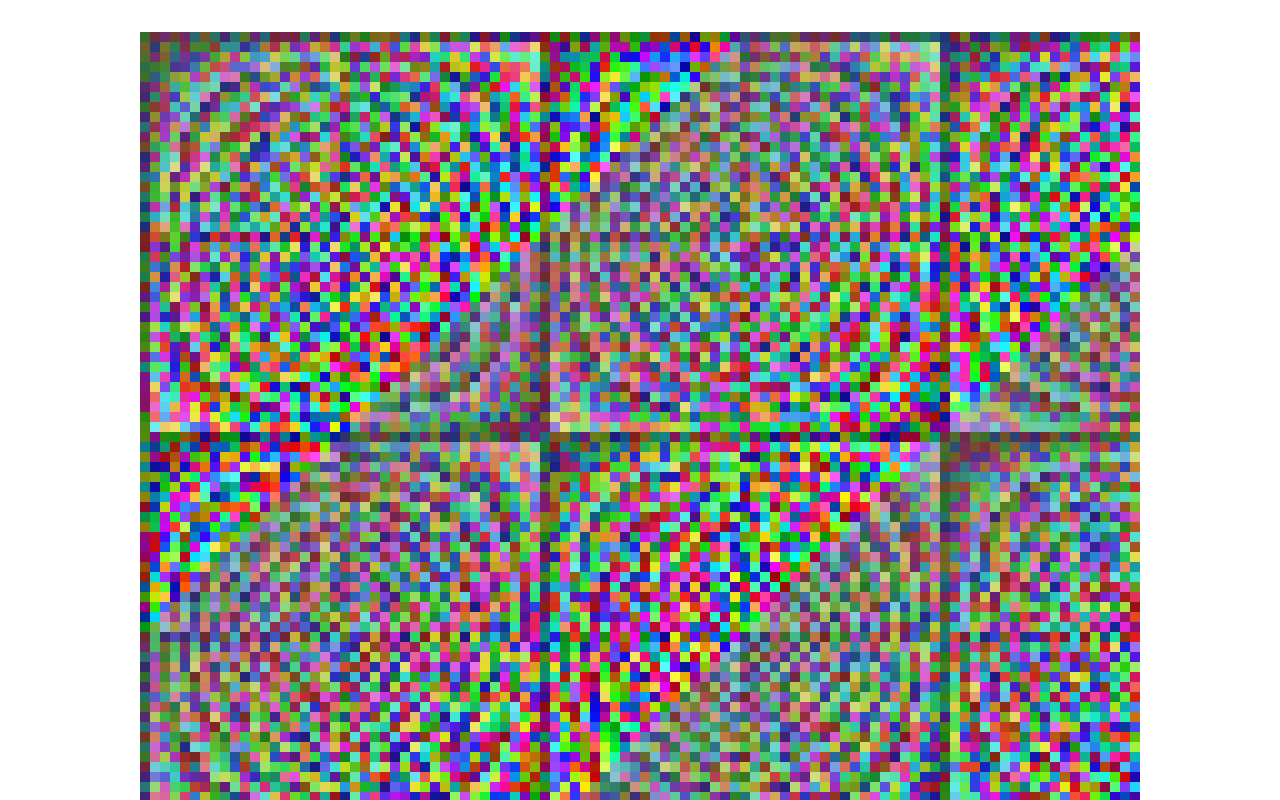
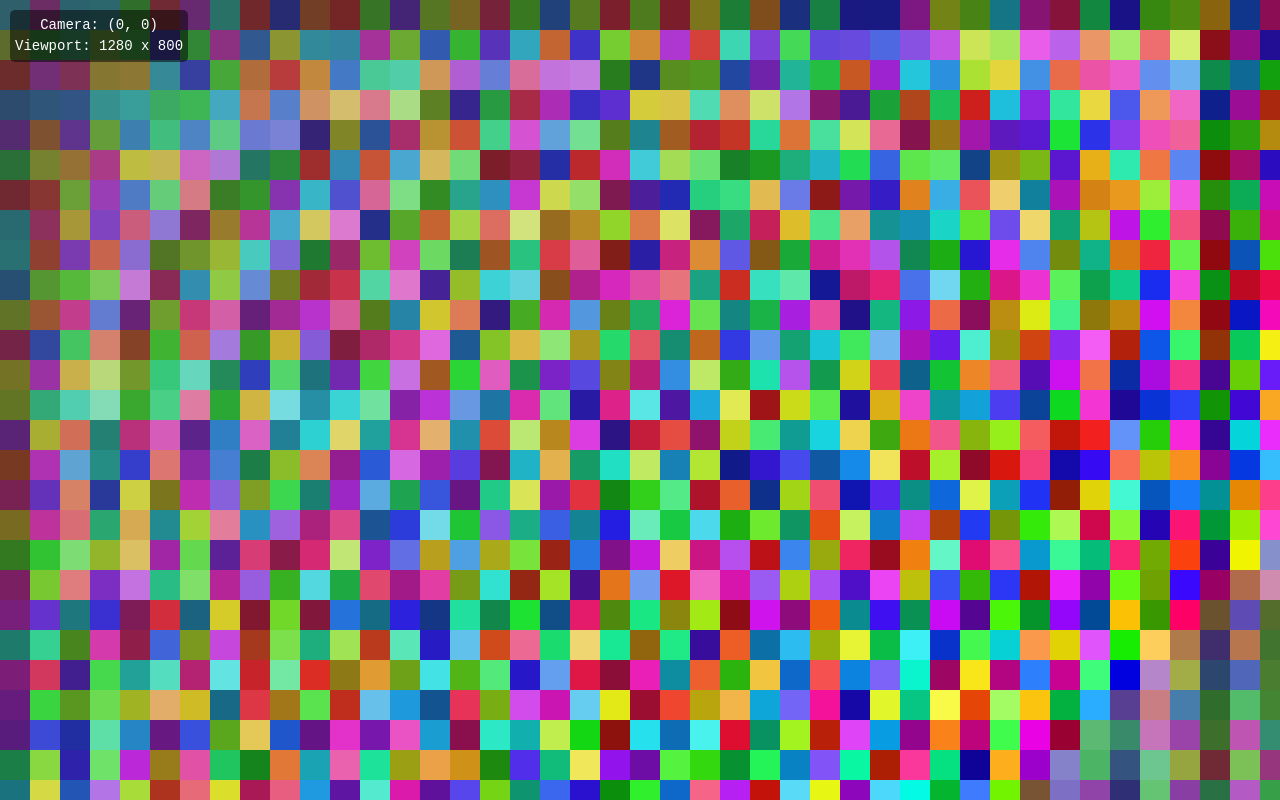
Before and after one commit to amaclean2/AnimalFarm, a React (Vite) app in the folder animal-farm-react/: page / in a window 1280 px wide. Shown: the top 800 px of the page. Built offline with nearby package versions, Linux system fonts and the light colour scheme.

Commit message:
added scroll events

```diff
--- a/animal-farm-react/src/World.tsx
+++ b/animal-farm-react/src/World.tsx
@@ -1,11 +1,18 @@
-import { useEffect, useRef } from 'react'
+import { useEffect, useRef, useState } from 'react'
 
 export const World = () => {
   const canvasRef = useRef<HTMLCanvasElement>(null)
 
   const GRID_SIZE = 100
-  const CELL_SIZE = 10
-  const CANVAS_SIZE = GRID_SIZE * CELL_SIZE
+  const CELL_SIZE = 30
+  const WORLD_SIZE = GRID_SIZE * CELL_SIZE
+  const SCROLL_SPEED = 20
+
+  const [cameraX, setCameraX] = useState(0)
+  const [cameraY, setCameraY] = useState(0)
+
+  const [viewportWidth, setViewportWidth] = useState(window.innerWidth)
+  const [viewportHeight, setViewportHeight] = useState(window.innerHeight)
 
   const generateCellColor = (x: number, y: number) => {
     const hue = Math.floor(Math.random() * 360)
@@ -20,30 +27,126 @@ export const World = () => {
     if (!canvas) return
 
     const ctx = canvas.getContext('2d')
+    if (!ctx) return
 
-    ctx!.clearRect(0, 0, CANVAS_SIZE, CANVAS_SIZE)
+    ctx.clearRect(0, 0, viewportWidth, viewportHeight)
 
-    for (let x = 0; x < GRID_SIZE; x++) {
-      for (let y = 0; y < GRID_SIZE; y++) {
-        ctx!.fillStyle = generateCellColor(x, y)
-        ctx!.fillRect(x * CELL_SIZE, y * CELL_SIZE, CELL_SIZE, CELL_SIZE)
+    const startX = Math.max(0, Math.floor(cameraX / CELL_SIZE))
+    const endX = Math.min(
+      GRID_SIZE,
+      Math.ceil((cameraX + viewportWidth) / CELL_SIZE)
+    )
+
+    const startY = Math.max(0, Math.floor(cameraY / CELL_SIZE))
+    const endY = Math.min(
+      GRID_SIZE,
+      Math.ceil((cameraY + viewportHeight) / CELL_SIZE)
+    )
+
+    for (let x = startX; x < endX; x++) {
+      for (let y = startY; y < endY; y++) {
+        ctx.fillStyle = generateCellColor(x, y)
+        ctx.fillRect(
+          x * CELL_SIZE - cameraX,
+          y * CELL_SIZE - cameraY,
+          CELL_SIZE,
+          CELL_SIZE
+        )
       }
     }
   }
 
   useEffect(() => {
+    const handleResize = () => {
+      setViewportWidth(window.innerWidth)
+      setViewportHeight(window.innerHeight)
+    }
+
+    window.addEventListener('resize', handleResize)
+
+    const canvas = canvasRef.current
+    if (canvas) canvas.focus()
+
     drawGrid()
+
+    return () => window.removeEventListener('resize', handleResize)
   }, [])
 
+  useEffect(() => {
+    const handleKeyDown = (event: KeyboardEvent) => {
+      switch (event.key) {
+        case 'ArrowUp':
+          event.preventDefault()
+          setCameraY((prev) => Math.max(0, prev - SCROLL_SPEED))
+          break
+        case 'ArrowDown':
+          event.preventDefault()
+          setCameraY((prev) =>
+            Math.min(WORLD_SIZE - viewportHeight, prev + SCROLL_SPEED)
+          )
+          break
+        case 'ArrowLeft':
+          event.preventDefault()
+          setCameraX((prev) => Math.max(0, prev - SCROLL_SPEED))
+          break
+        case 'ArrowRight':
+          event.preventDefault()
+          setCameraX((prev) =>
+            Math.min(WORLD_SIZE - viewportWidth, prev + SCROLL_SPEED)
+          )
+          break
+        default:
+          return
+      }
+    }
+
+    window.addEventListener('keydown', handleKeyDown)
+
+    return () => window.removeEventListener('keydown', handleKeyDown)
+  }, [viewportWidth, viewportHeight])
+
   return (
-    <div className='world'>
+    <div
+      style={{
+        position: 'fixed',
+        top: 0,
+        left: 0,
+        width: '100vw',
+        height: '100vh',
+        overflow: 'hidden',
+        backgroundColor: '#000'
+      }}
+      className='world'
+    >
       <canvas
         ref={canvasRef}
-        width={CANVAS_SIZE}
-        height={CANVAS_SIZE}
+        width={viewportWidth}
+        height={viewportHeight}
+        tabIndex={0}
+        style={{
+          imageRendering: 'pixelated',
+          display: 'block',
+          outline: 'none'
+        }}
         className='world-canvas'
-        style={{ imageRendering: 'pixelated' }}
       />
+
+      <div
+        style={{
+          position: 'absolute',
+          top: 10,
+          left: 10,
+          color: '#fff',
+          fontFamily: 'monospace',
+          fontSize: '14px',
+          backgroundColor: 'rgba(0, 0, 0, 0.5)',
+          padding: '5px',
+          borderRadius: '5px'
+        }}
+      >
+        Camera: ({cameraX}, {cameraY})<br />
+        Viewport: {viewportWidth} x {viewportHeight}
+      </div>
     </div>
   )
 }
```
